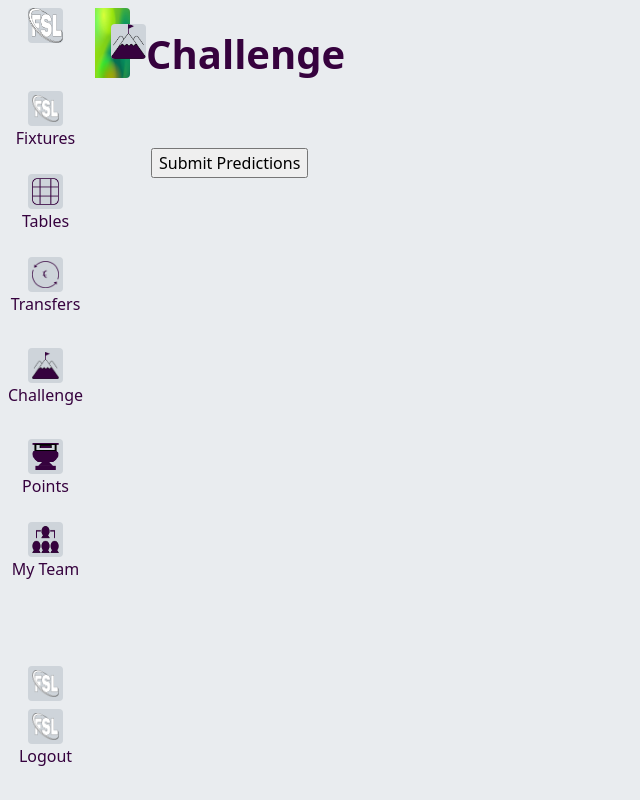
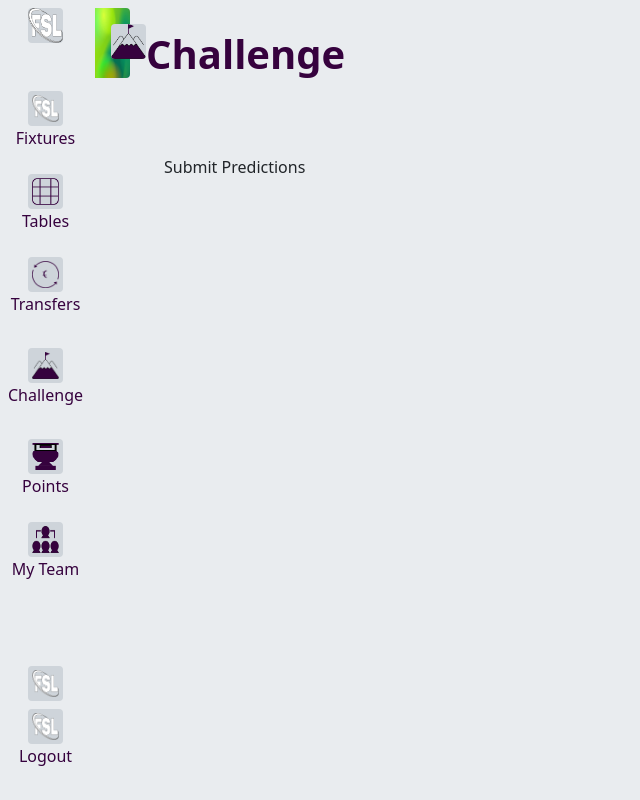
Before and after one commit to TR1432/FSL, a Flask app: page /predict in a window 1280 px wide. Shown: the whole page, without its empty margins (0-640 px from the left). Run offline with Flask 3, Linux system fonts and the light colour scheme; data comes from the database, SQL or seed files in the repository; data that the repository does not hold is empty; some libraries are stand-ins or nearby versions.

Commit message:
Update play_challenge.html

```diff
--- a/templates/play_challenge.html
+++ b/templates/play_challenge.html
@@ -21,7 +21,7 @@
                     </select>
                 </div>
                 {% endfor %}
-                <input type="submit" value="Submit Predictions">
+                <input class="btn btn-default" type="submit" value="Submit Predictions">
             </form>
         </div>
     </div>
```
